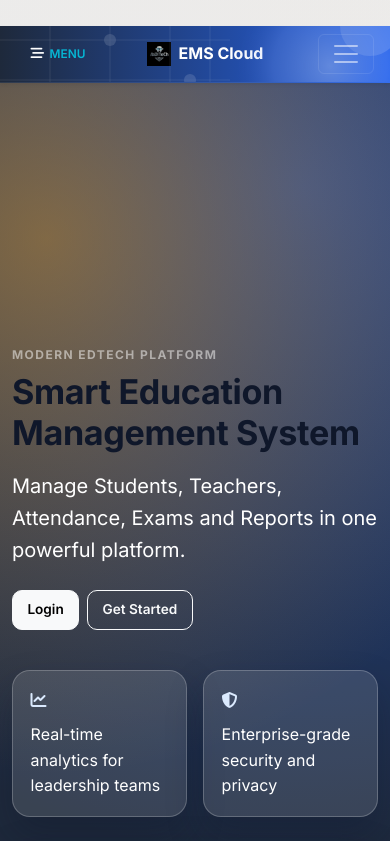
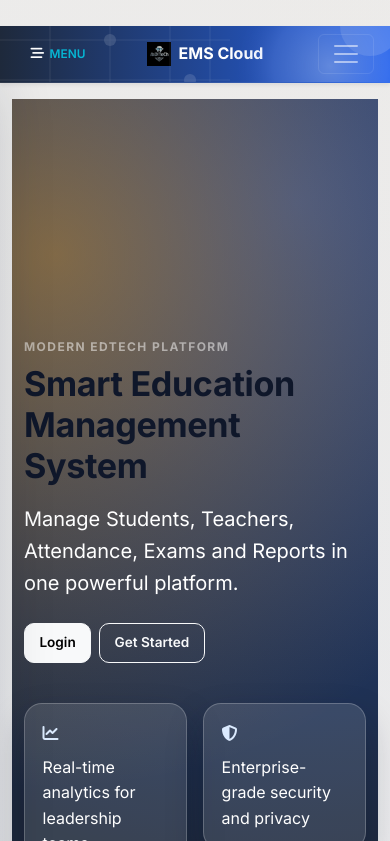
Before and after one commit to Alex0775edu/EMS-AADITECH, a Django app: page / in a window 390 px wide. Shown: the top 841 px of the page. Run offline with Django 5.2, Linux system fonts and the light colour scheme; the visitor is signed in with stand-in values (Sample User, id 1); data comes from the database, SQL or seed files in the repository; data that the repository does not hold is empty; some libraries are stand-ins or nearby versions; grey boxes are pictures that could not be loaded.

Commit message:
fix(frontend): harden mobile clickability and unify home template base

```diff
--- a/templates/base/footer.html
+++ b/templates/base/footer.html
@@ -154,7 +154,7 @@
                 </div>
             </div>
             <div class="col-lg-5">
-                <form class="footer-newsletter" method="post" action="{% url 'newsletter' %}">
+                <form class="footer-newsletter" method="post" action="{% url 'newsletter' %}" data-no-loading>
                     {% csrf_token %}
                     <div>
                         <h6 class="footer-title mb-1">Newsletter</h6>
--- a/templates/dashboard/student_dashboard.html
+++ b/templates/dashboard/student_dashboard.html
@@ -47,14 +47,14 @@
 <div id="chatbotWindow" class="chatbot-window">
     <div class="chatbot-header d-flex justify-content-between align-items-center">
         <strong>AI Student Assistant</strong>
-        <button id="chatbotClose" class="btn btn-sm btn-light">Close</button>
+        <button id="chatbotClose" class="btn btn-sm btn-light" type="button">Close</button>
     </div>
     <div id="chatMessages" class="chatbot-messages">
         <div class="bubble bot">Ask: "What is my attendance?", "When is my next exam?", "Show my assignments".</div>
     </div>
     <div class="p-2 border-top d-flex gap-2">
         <input id="chatInput" class="form-control" placeholder="Type your question...">
-        <button id="chatSend" class="btn btn-primary">Send</button>
+        <button id="chatSend" class="btn btn-primary" type="button">Send</button>
     </div>
 </div>
 {% endblock %}
--- a/templates/home/index.html
+++ b/templates/home/index.html
@@ -1,37 +1,8 @@
+{% extends 'base.html' %}
 {% load static %}
-<!DOCTYPE html>
-<html lang="en">
-<head>
-    <meta charset="UTF-8">
-    <meta name="viewport" content="width=device-width, initial-scale=1.0">
-    <meta name="csrf-token" content="{{ csrf_token }}">
-    <meta name="description" content="AaDiTeCh EMS helps institutions manage students, attendance, fees, exams, and analytics from one secure platform.">
-    <meta name="robots" content="index,follow">
-    <meta name="theme-color" content="#0b1120">
-    <meta property="og:type" content="website">
-    <meta property="og:title" content="Smart Education Management System">
-    <meta property="og:description" content="Manage student success, operations, and analytics with AaDiTeCh EMS.">
-    <meta property="og:image" content="{% static 'images/aaditech_logo.jpeg' %}">
-    {% if request %}
-    <meta property="og:url" content="{{ request.build_absolute_uri }}">
-    <link rel="canonical" href="{{ request.build_absolute_uri }}">
-    {% endif %}
-    <meta name="twitter:card" content="summary">
-    <title>Smart Education Management System</title>
-    <link rel="preconnect" href="https://fonts.googleapis.com">
-    <link rel="preconnect" href="https://fonts.gstatic.com" crossorigin>
-    <link href="https://fonts.googleapis.com/css2?family=Inter:wght@400;500;600;700;800&display=swap" rel="stylesheet">
-    <link rel="stylesheet" href="https://cdn.jsdelivr.net/npm/bootstrap@5.3.3/dist/css/bootstrap.min.css">
-    <link rel="stylesheet" href="https://cdnjs.cloudflare.com/ajax/libs/font-awesome/6.5.2/css/all.min.css">
-    <link rel="stylesheet" href="{% static 'css/main.css' %}?v={{ STATIC_VERSION }}">
-    <link rel="stylesheet" href="{% static 'css/enterprise.css' %}?v={{ STATIC_VERSION }}">
-    <link rel="stylesheet" href="{% static 'css/chatbot.css' %}?v={{ STATIC_VERSION }}">
-    <link rel="icon" href="{% static 'favicon.ico' %}" type="image/x-icon">
-    <link rel="apple-touch-icon" href="{% static 'images/aaditech_logo.jpeg' %}">
-    {% include 'partials/structured_data.html' %}
-</head>
-<body>
-    {% include 'base/header.html' %}
+{% block title %}Smart Education Management System{% endblock %}
+{% block page_hero %}{% endblock %}
+{% block content %}
 
     <section class="landing-hero d-flex align-items-center">
         <div class="container py-5">
@@ -467,7 +438,7 @@
                         <p class="section-kicker">Newsletter</p>
                         <h3 class="section-title">Get updates on new courses and features</h3>
                         <p class="section-subtitle">Join product newsletters for training resources, success stories, and platform updates.</p>
-                        <form class="js-newsletter-form mt-3" method="post" action="{% url 'newsletter' %}">
+                        <form class="js-newsletter-form mt-3" method="post" action="{% url 'newsletter' %}" data-no-loading>
                             {% csrf_token %}
                             <div class="input-group">
                                 <input type="email" class="form-control" name="email" placeholder="Enter your email" required>
@@ -517,12 +488,4 @@
         </div>
     </section>
 
-    {% include 'base/footer.html' %}
-    {% include 'base/cookie_banner.html' %}
-    {% include 'base/assistant_widgets.html' %}
-
-    <script src="https://cdn.jsdelivr.net/npm/bootstrap@5.3.3/dist/js/bootstrap.bundle.min.js"></script>
-    <script src="{% static 'js/main.js' %}?v={{ STATIC_VERSION }}"></script>
-    <script src="{% static 'js/chatbot.js' %}?v={{ STATIC_VERSION }}"></script>
-</body>
-</html>
+{% endblock %}
--- a/templates/partials/structured_data.html
+++ b/templates/partials/structured_data.html
@@ -1,5 +1,6 @@
 {% load static %}
 {% if request %}
+{% load static %}
 <script type="application/ld+json">
 {
   "@context": "https://schema.org",
--- a/templates/static/css/chatbot.css
+++ b/templates/static/css/chatbot.css
@@ -18,6 +18,7 @@
   flex-direction: column;
   align-items: flex-end;
   gap: 10px;
+  pointer-events: none;
 }
 
 .aaditech-chatbot__toggle {
@@ -35,6 +36,7 @@
     padding: 0;
     overflow: hidden;
     touch-action: manipulation;
+    pointer-events: auto;
 }
 
 .aaditech-chatbot__toggle img {
--- a/templates/static/css/main.css
+++ b/templates/static/css/main.css
@@ -984,6 +984,12 @@
     outline-offset: 2px;
 }
 
+button,
+a.btn,
+.btn {
+    touch-action: manipulation;
+}
+
 @media (max-width: 991.98px) {
     .topbar .navbar-collapse {
         margin-top: 0.65rem;
@@ -1353,6 +1359,7 @@
     flex-direction: column;
     gap: 10px;
     z-index: 9999;
+    pointer-events: none;
 }
 
 .social-float__link {
@@ -1366,6 +1373,7 @@
     text-decoration: none;
     box-shadow: 0 12px 28px rgba(0, 0, 0, 0.28);
     transition: transform 0.15s ease, box-shadow 0.15s ease;
+    pointer-events: auto;
 }
 
 .social-float__link:hover {
--- a/templates/static/js/main.js
+++ b/templates/static/js/main.js
@@ -467,6 +467,7 @@
 
     forms.forEach(form => {
         const feedback = form.querySelector('.newsletter-feedback');
+        const submitBtn = form.querySelector('button[type="submit"], input[type="submit"]');
         form.addEventListener('submit', async function (event) {
             event.preventDefault();
             if (!form.checkValidity()) return;
@@ -494,6 +495,12 @@
             } catch (err) {
                 if (feedback) {
                     feedback.textContent = 'Could not subscribe. Try again later.';
+                }
+            } finally {
+                if (submitBtn) {
+                    submitBtn.classList.remove('btn-loading');
+                    submitBtn.removeAttribute('aria-busy');
+                    submitBtn.disabled = false;
                 }
             }
         });
```
Also changed, not shown: templates/dashboard/pages/data_hub.html (+5 -5 lines).
